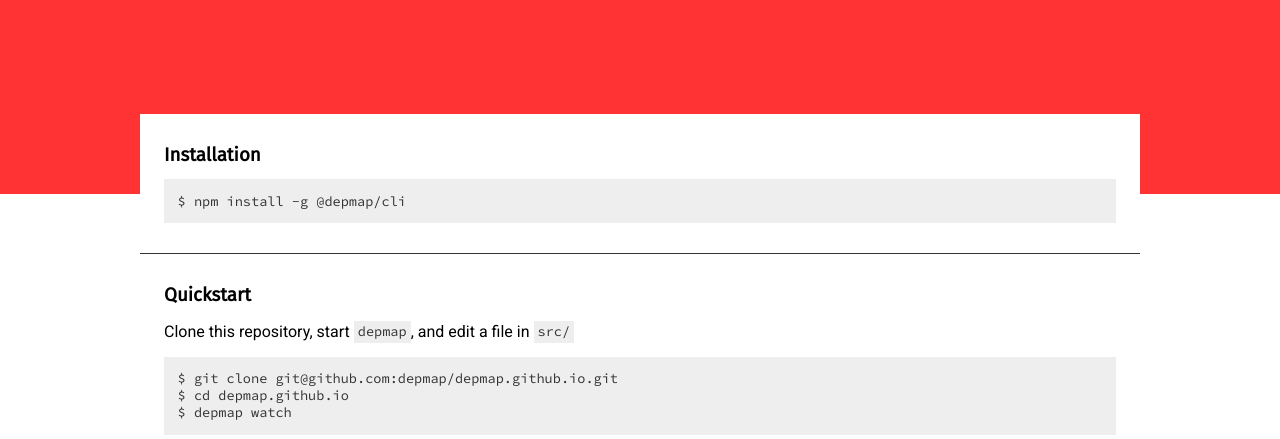
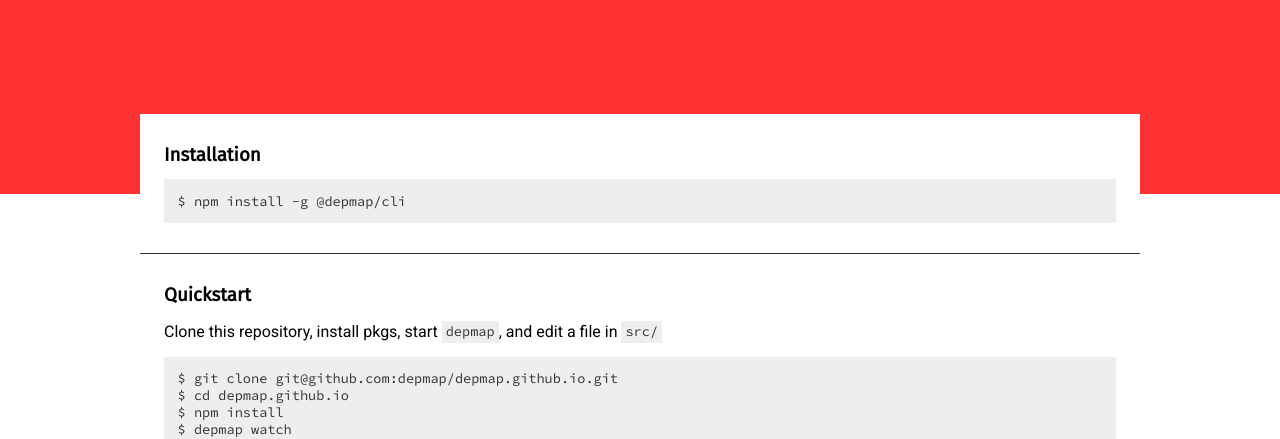
Before and after one commit to depmap/depmap.github.io, a website: page src/index.pug in a window 1280 px wide. Shown: the part 366-805 px from the top of the page. Drawn offline with nearby package versions, Linux system fonts and the light colour scheme; files that its build step writes are made by us from their sources.

Commit message:
add npm install step

```diff
--- a/package.json
+++ b/package.json
@@ -13,5 +13,6 @@
     "@depmap/depmap": "^1.0.0-alpha.0",
     "@depmap/pug-loader": "^1.0.0-alpha.0",
     "@depmap/stylus-loader": "^1.0.0-alpha.0"
-  }
+  },
+  "private": true
 }
--- a/src/index.pug
+++ b/src/index.pug
@@ -26,13 +26,14 @@
 
         .block#quickstart
           h3 Quickstart
-          p Clone this repository, start
+          p Clone this repository, install pkgs, start
             span.snippet depmap
             span , and edit a file in
             span.snippet src/
           pre: code
             | $ git clone git@github.com:depmap/depmap.github.io.git
             | $ cd depmap.github.io
+            | $ npm install
             | $ depmap watch
 
         .block#usage
```
Also changed, not shown: index.html.
